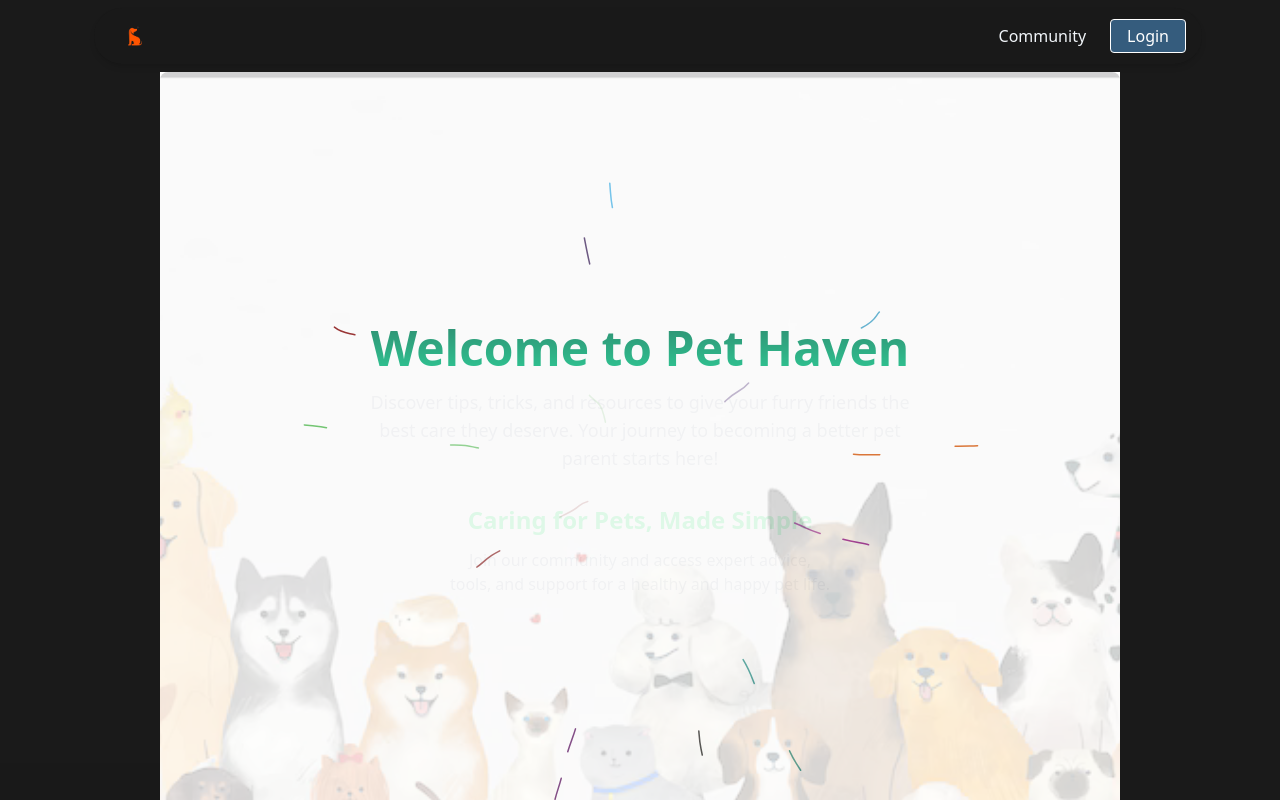
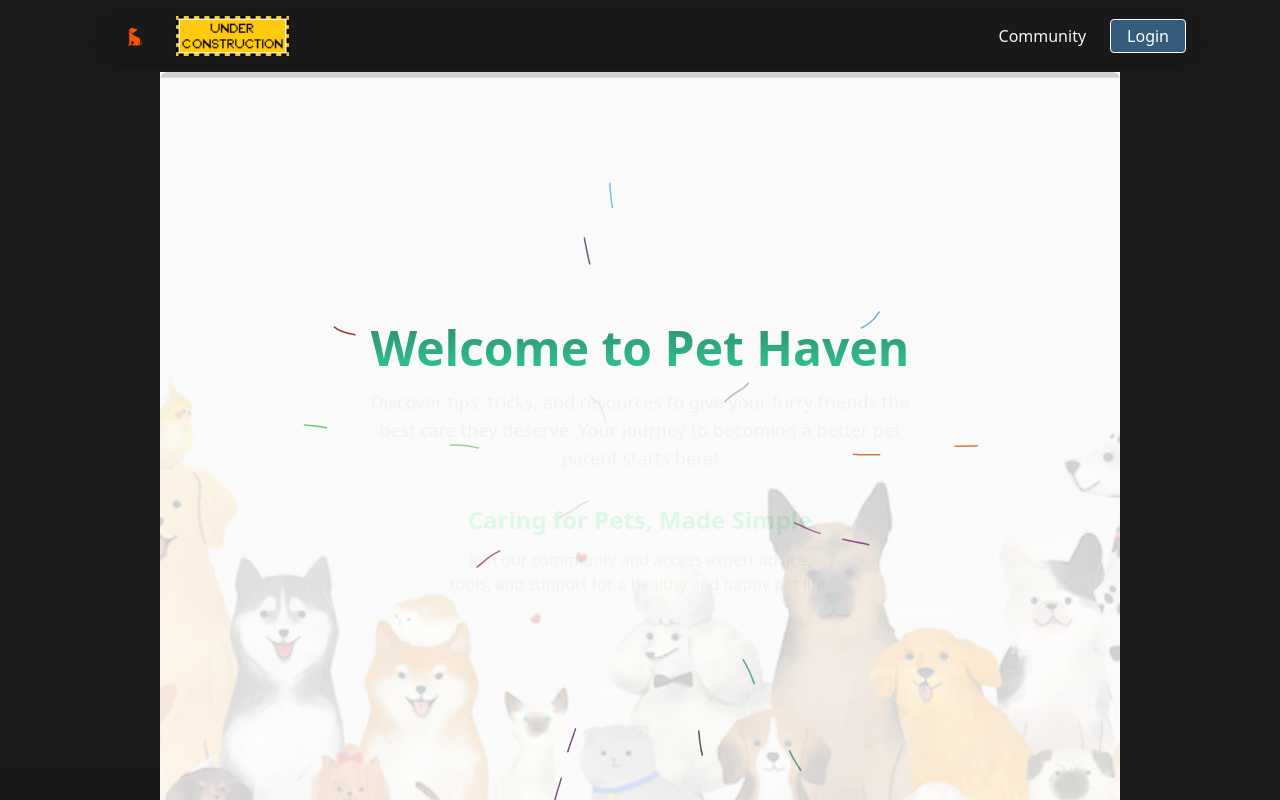
Before and after one commit to Ranbir-GNE/petsoul-client, a React (Vite) app: page / in a window 1280 px wide. Shown: the top 800 px of the page. Built offline with nearby package versions, Linux system fonts and the light colour scheme.

Commit message:
some visual changes

```diff
--- a/src/components/dashboard/Navbar.jsx
+++ b/src/components/dashboard/Navbar.jsx
@@ -4,6 +4,7 @@ import defaultProfile from "../../assets/profilePicture.jpg";
 import { useNavigate } from "react-router-dom";
 import { FaBars } from "react-icons/fa";
 import userContext from "../../context/UserContext";
+import underconstruction from "../../assets/under_construction.gif";
 
 const Navbar = ({ onMenuClick }) => {
   const [isLogin, setIsLogin] = useState(false);
@@ -22,7 +23,11 @@ const Navbar = ({ onMenuClick }) => {
       setProfilePicture(defaultProfile);
       setUsername("");
     }
-  }, [authContext?.userData?._id, authContext?.userData?.profilePicture, authContext?.userData?.username]);
+  }, [
+    authContext?.userData?._id,
+    authContext?.userData?.profilePicture,
+    authContext?.userData?.username,
+  ]);
 
   return (
     <div className="bg-[#1a1a1a]/20 backdrop-blur-lg text-slate-100 shadow-md w-full rounded-full m-2">
@@ -30,8 +35,12 @@ const Navbar = ({ onMenuClick }) => {
         {/* Left: Hamburger and Logo */}
         <div className="flex items-center space-x-4">
           <img src={logo} alt="logo" className="h-10 w-auto" />
+          <img
+            src={underconstruction}
+            alt="under construction"
+            className="h-10 w-auto"
+          />
         </div>
-
         {/* Right: Nav links */}
         <ul className="flex items-center space-x-6">
           <li>
@@ -40,7 +49,10 @@ const Navbar = ({ onMenuClick }) => {
             </button> */}
           </li>
           <li>
-            <button className="hover:text-[#355c7d] transition-colors" disabled={true}>
+            <button
+              className="hover:text-[#355c7d] transition-colors"
+              disabled={true}
+            >
               Community
             </button>
           </li>
```
Also changed, not shown: src/assets/under_construction.gif (added).
